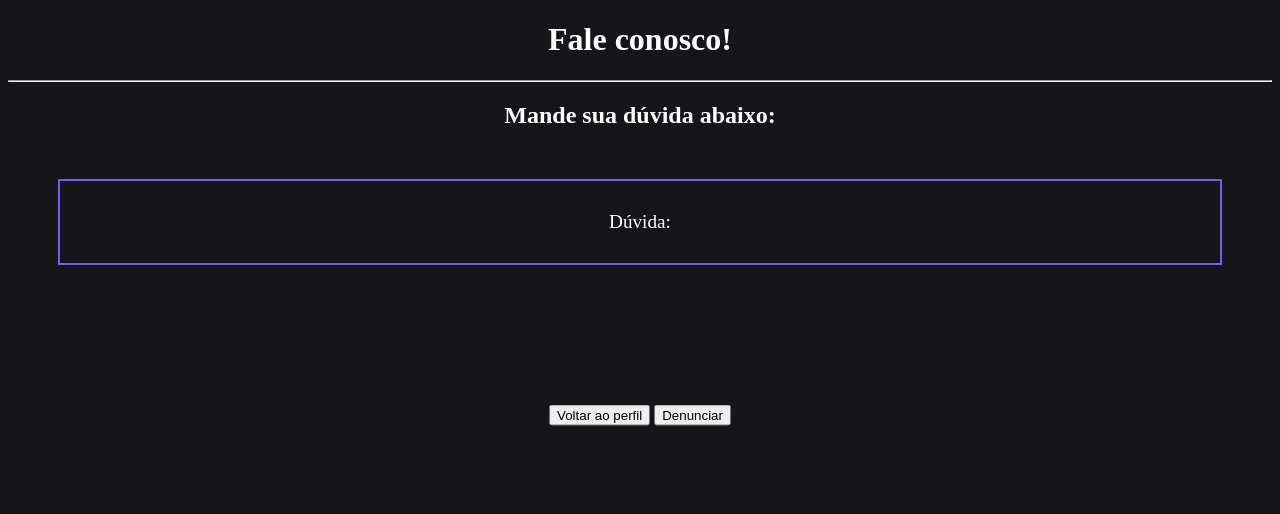
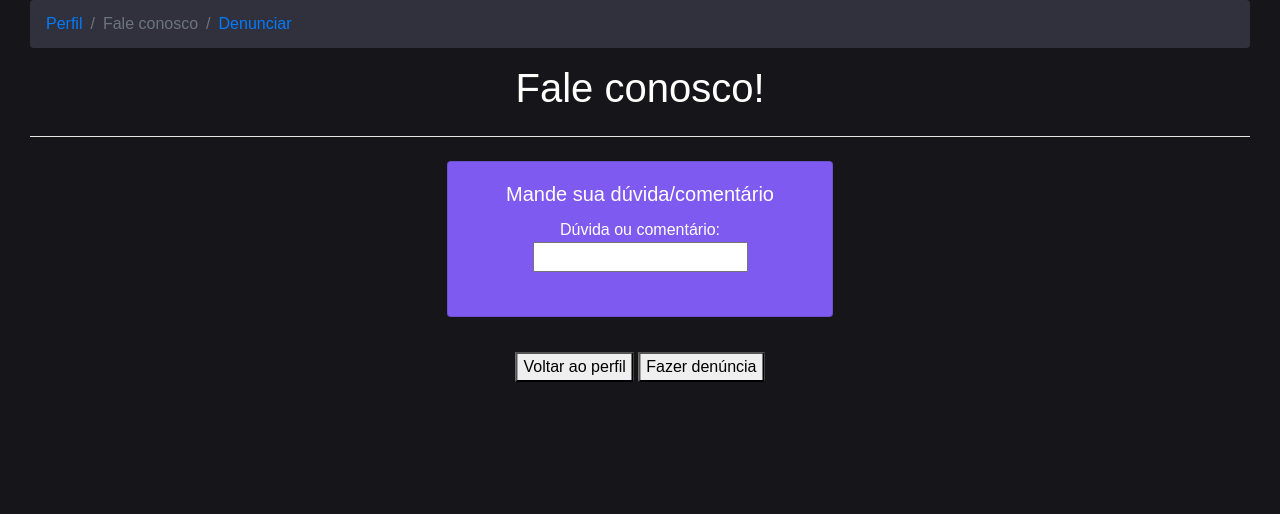
Before and after one commit to EricaRegnier/PUC-Study-projetos, a Django app: template PrimProjeto/first/templates/fale conosco.html in a window 1280 px wide. Shown: the top 514 px of the page. Run offline with Django 4.2, Linux system fonts and the light colour scheme; the template is opened without the code that fills it, so the values that code supplies are empty; some libraries are stand-ins or nearby versions.

Commit message:
Aprimorando a página de fale conosco com bootstrap

```diff
--- a/PrimProjeto/first/templates/fale conosco.html
+++ b/PrimProjeto/first/templates/fale conosco.html
@@ -2,16 +2,25 @@
 <html lang="pt-br">
 <head>
     <link rel="icon" href= "../../static/Favicon.png"  type="image/x-icon">
-    <h1 style="color:white; text-align: center;"> Fale conosco! </h1>
-    <hr>
-    <h2 style="color: white; text-align: center;">Mande sua dúvida abaixo: </h2>
+    <meta charset="UTF-8">
+    <meta http-equiv="X-UA-Compatible" content="IE=edge">
+    <meta name="viewport" content="width=device-width, initial-scale=1.0">
+    <title>Fale conosco!</title>
+    <link rel="stylesheet" href="https://stackpath.bootstrapcdn.com/bootstrap/4.1.3/css/bootstrap.min.css" integrity="sha384-MCw98/SFnGE8fJT3GXwEOngsV7Zt27NXFoaoApmYm81iuXoPkFOJwJ8ERdknLPMO" crossorigin="anonymous">
 </head>
 <style>
     body {
-        background: #16161a ;
+        background:#16161a;
+            text-align: center;
+            padding-left: 30px;
+            padding-right: 30px;
+            font-family: allumi-std, sans-serif;
+			font-style: normal;
+			font-weight: 500;
+            color: #fffffe;
     }
     .container {
-        height: 200px;
+        height: 100px;
         position: relative;
       }
       .center {
@@ -23,12 +32,44 @@
         transform: translate(-50%, -50%);
       }
 </style>
-<p style="color:#fffffe; text-align: center;border:2px solid #7f5af0;padding: 30px;margin: 50px; font-size: larger">Dúvida: </p>
-<div class="container">
-    <div class="center">
-        <button onclick="document.location='perfilusuario.html'">Voltar ao perfil</button>
-        <button onclick="document.location='denuncias.html'">Denunciar</button>
+<body>
+    <script src="https://code.jquery.com/jquery-3.3.1.slim.min.js" integrity="sha384-q8i/X+965DzO0rT7abK41JStQIAqVgRVzpbzo5smXKp4YfRvH+8abtTE1Pi6jizo" crossorigin="anonymous"></script>
+    <script src="https://cdnjs.cloudflare.com/ajax/libs/popper.js/1.14.3/umd/popper.min.js" integrity="sha384-ZMP7rVo3mIykV+2+9J3UJ46jBk0WLaUAdn689aCwoqbBJiSnjAK/l8WvCWPIPm49" crossorigin="anonymous"></script>
+    <script src="https://stackpath.bootstrapcdn.com/bootstrap/4.1.3/js/bootstrap.min.js" integrity="sha384-ChfqqxuZUCnJSK3+MXmPNIyE6ZbWh2IMqE241rYiqJxyMiZ6OW/JmZQ5stwEULTy" crossorigin="anonymous"></script>
+    <nav aria-label="breadcrumb">
+        <ol class="breadcrumb" style = "background: #31313d;">
+          <li class="breadcrumb-item" ><a href="perfilusuario.html">Perfil</a></li>
+          <li class="breadcrumb-item active" aria-current="page">Fale conosco</li>
+          <li class="breadcrumb-item" ><a href="denuncias.html">Denunciar</a></li>
+        </ol>
+      </nav>
+      <h1  style = "display: block;">
+        Fale conosco!
+     </h1>
+     <hr class="my-4" style = "background-color: #fffffe">
+
+    <div class="row mx-md-n5">
+      <div class="col-sm-4" style = "display: block; margin: auto">
+        <div class="card" style = "background-color: #7f5af0; color: #fffffe;">
+          <div class="card-body">
+            <h5 class="card-title">Mande sua dúvida/comentário</h5>
+            <ul class="list-group">
+                <form action="" method="post">
+                    {% csrf_token %}
+                      Dúvida ou comentário:<br>
+                      <input name="comentário" value="">
+                      <br><br>
+            </ul>
+          </div>
+        </div>
+      </div>
     </div>
-</div>
+    <div class="container">
+        <div class="center">
+            <button onclick="document.location='perfilusuario.html'">Voltar ao perfil</button>
+            <button onclick="document.location='denuncias.html'">Fazer denúncia</button>
+        </div>
+    </div>
+
 </body>
 </html>
```
